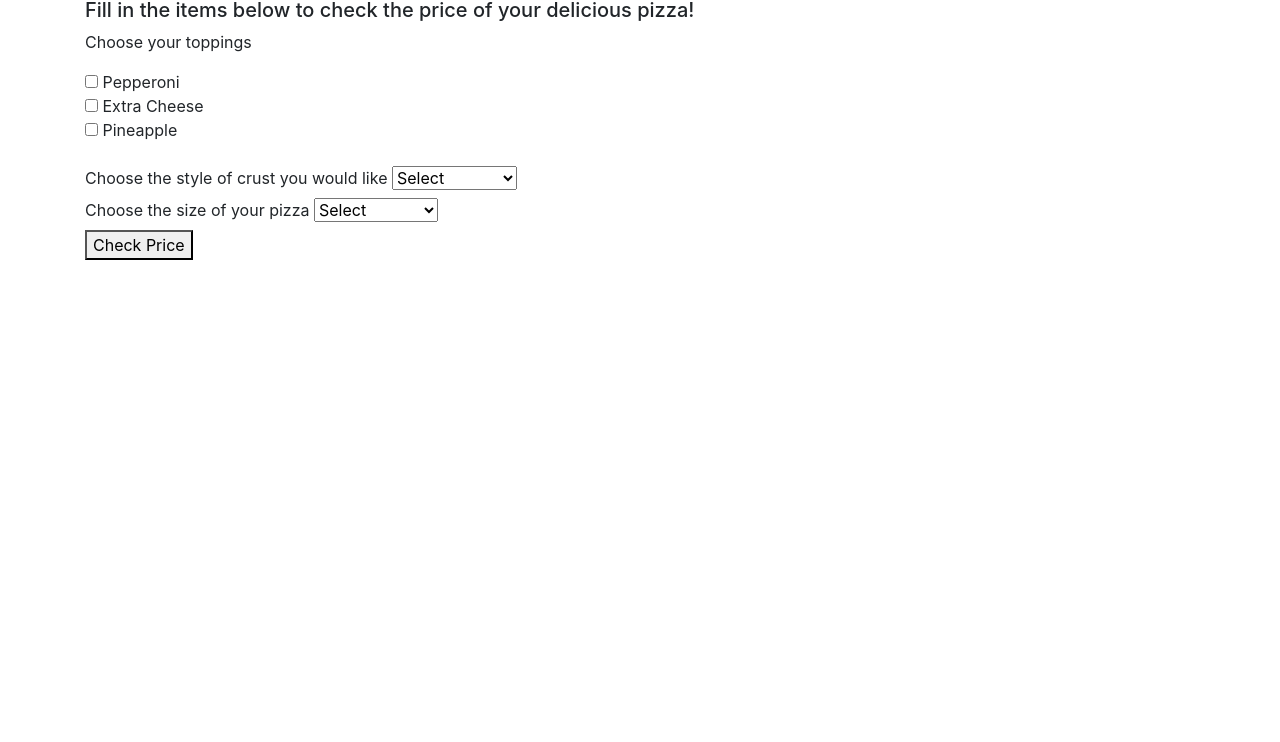
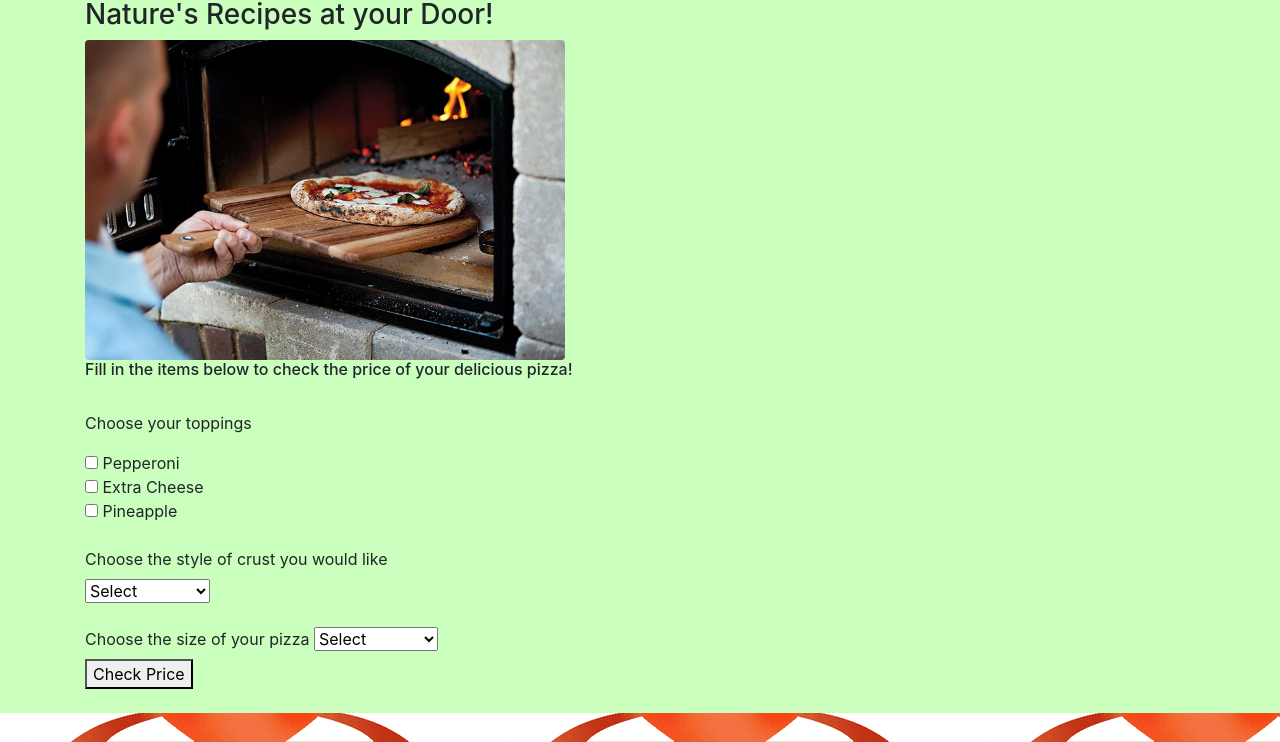
Before and after one commit to SandraT22/pizza-parlor, a plain HTML site: page index.html in a window 1280 px wide. Shown: the part 58-800 px from the top of the page. Drawn offline with Linux system fonts and the light colour scheme.

Commit message:
Add styling in css and a bootstrap container to html

```diff
--- a/css/styles.css
+++ b/css/styles.css
@@ -0,0 +1,17 @@
+body {
+  background-color: rgb(202,255,189);
+}
+
+html {
+  background-color: rgb(202,255,189);
+  background-image: url(/img/tomato.gif);
+}
+
+img {
+  height: 20rem;
+  min-height: 200%;
+}
+
+h1 {
+  font-family: 'Prata', serif;
+}
--- a/index.html
+++ b/index.html
@@ -10,7 +10,11 @@
   <body>
     <div class="container">
       <h1>Simply Delicious Pizza Parlor</h1>
-      <h5>Fill in the items below to check the price of your delicious pizza!</h5>
+      <h3>Nature's Recipes at your Door!</h3>
+      <img class="rounded" src="img/pizzaOven.jpg" alt="Photo of man putting pizza in an outdoor, wood-burning, brick oven.">
+      <br>
+      <h6>Fill in the items below to check the price of your delicious pizza!</h6>
+      <br>
       <form id="pizzaOrder">
         <p>Choose your toppings</p>
         <input type="checkbox" name="toppings" value="pepperoni"> Pepperoni <br>
@@ -18,12 +22,14 @@
         <input type="checkbox" name="toppings" value="Pineapple"> Pineapple <br>
         <br>
         <label id="crust">Choose the style of crust you would like</label>
+        <div class="dropdown">
           <select id="crust">
             <option value="none" disabled hidden selected>Select</option>
             <option value="thin">Thin Crust</option>
             <option value="regular">Regular Crust</option>
             <option value="deep">Deep Dish</option>
           </select>
+        </div>
         <br>
         <label id="size">Choose the size of your pizza</label>
         <select id="size">
```
Also changed, not shown: img/pizzaOven.jpg (added), img/tomato.gif (added), img/vine.gif (added). Lines whose indentation alone changed are shown as unchanged.
